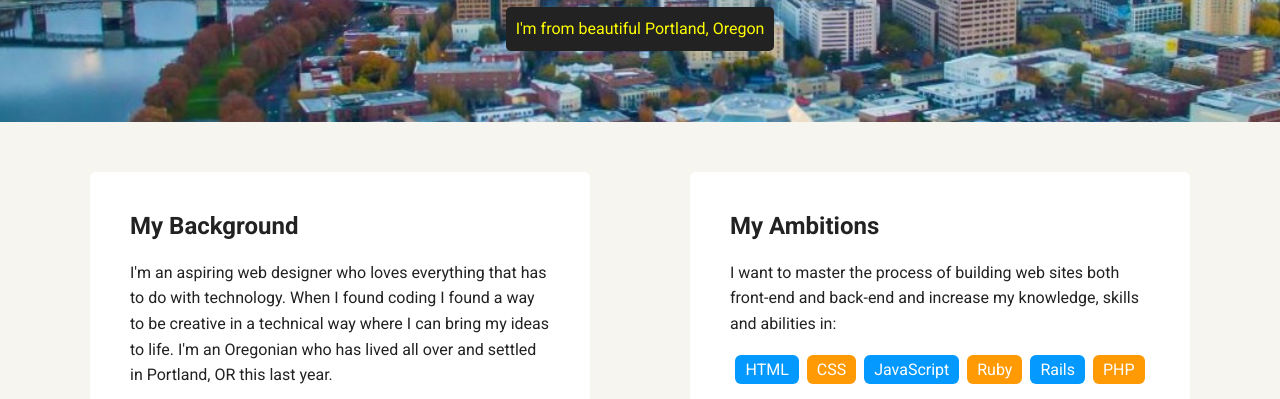
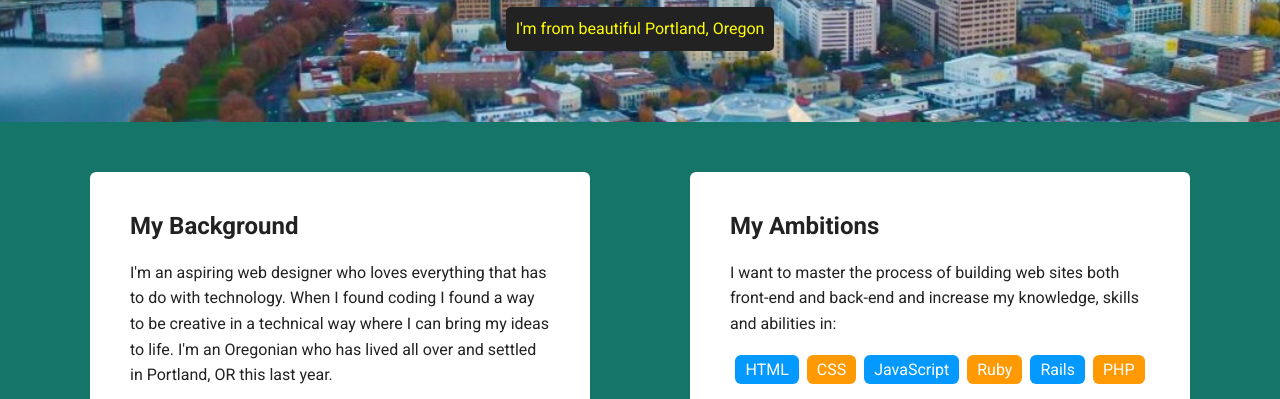
Before and after one commit to Trevor24zx/techdegree-project-1, a plain HTML site: page index.html in a window 1280 px wide. Shown: the part 348-747 px from the top of the page. Drawn offline with Linux system fonts and the light colour scheme; a web font is replaced by a local one.

Commit message:
updated background color
updated background color

```diff
--- a/styles.css
+++ b/styles.css
@@ -9,7 +9,7 @@ body {
   text-align: center;
   font-family: 'Roboto', sans-serif;
   color: #222;
-  background: #f7f5f0;
+  background: #147568;
 }
 /* Link Styles */
 
```
